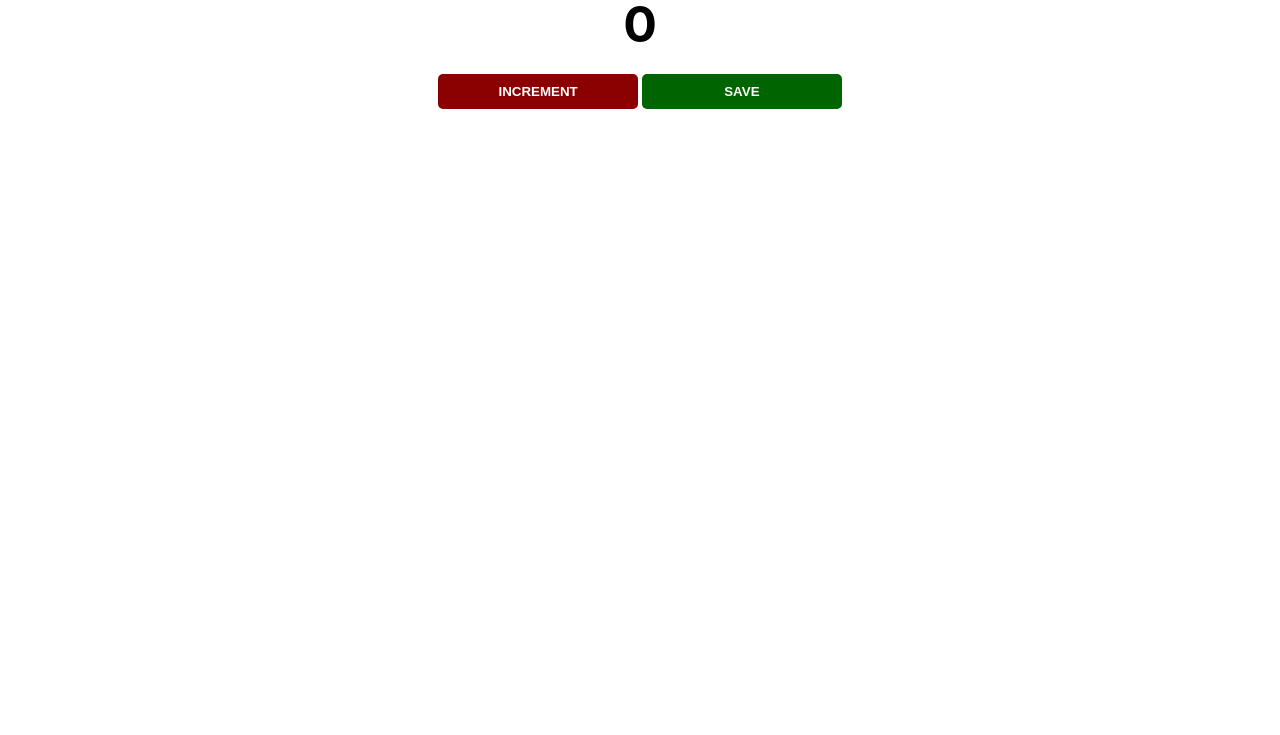
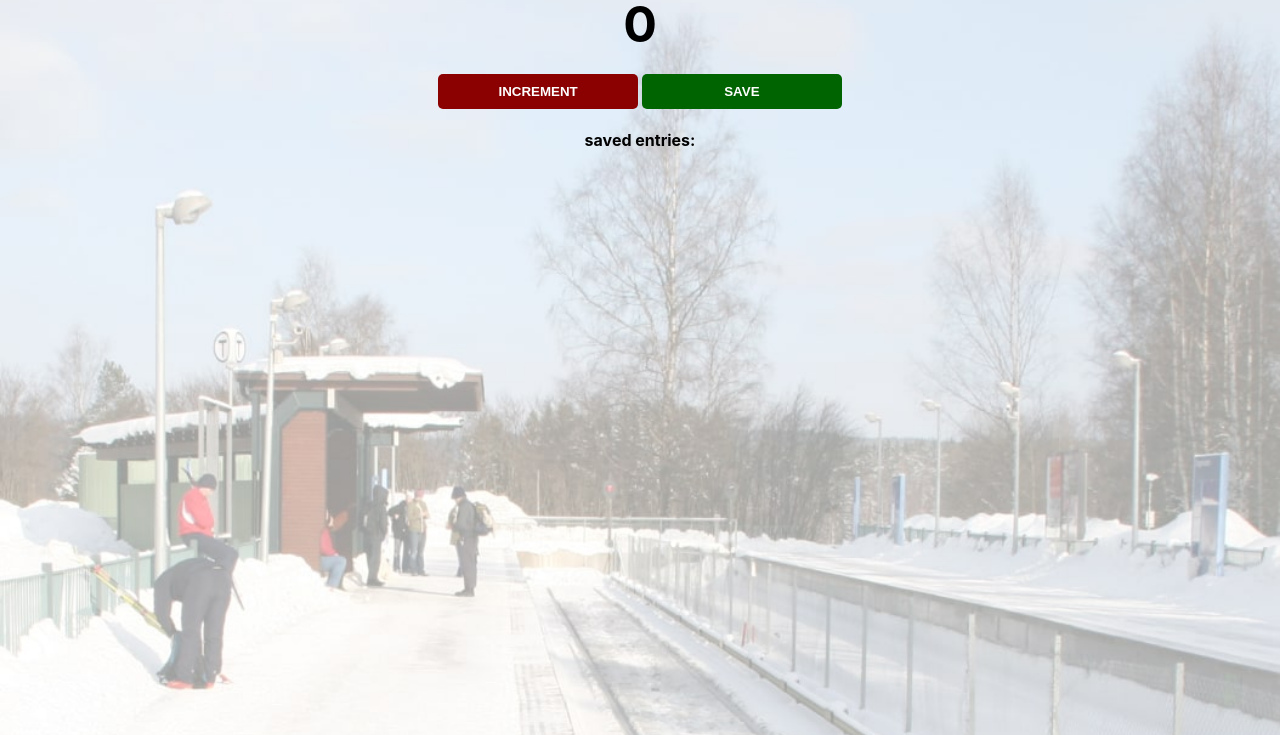
Before and after one commit to alok-38/scrimba-bootcamp, a plain HTML site: page passenger-counter-2/index.html in a window 1280 px wide. Shown: the part 65-800 px from the top of the page. Drawn offline with Linux system fonts and the light colour scheme.

Commit message:
Initial commit

```diff
--- a/passenger-counter-2/app.js
+++ b/passenger-counter-2/app.js
@@ -0,0 +1,15 @@
+function insertAfter(referenceNode, newNode) {
+  referenceNode.parentNode.insertBefore(newNode, referenceNode.nextSibling);
+}
+
+// Create a new para element
+const pEl = document.createElement("p");
+// and give it some content
+const content = document.createTextNode("saved entries:" + " ");
+// add the text node to the newly created div
+pEl.appendChild(content);
+// add the newly created element and its content into the DOM
+const buttonEl = document.getElementById("save-btn");
+const buttonEl1 = document.getElementById("increment-btn");
+// Insert p below the buttons
+insertAfter(buttonEl, pEl);
--- a/passenger-counter-2/style.css
+++ b/passenger-counter-2/style.css
@@ -1,5 +1,5 @@
 body {
-    background-image: url("station.jpg");
+    background-image: url("./images/station.jpg");
     background-size: cover;
     font-family: -apple-system, BlinkMacSystemFont, 'Segoe UI', Roboto, Oxygen, Ubuntu, Cantarell, 'Open Sans', 'Helvetica Neue', sans-serif;
     font-weight: bold;
@@ -28,6 +28,10 @@ button {
     border-radius: 5px;
 }
 
+button {
+    cursor: pointer;
+}
+
 #increment-btn {
     background: darkred;
 }
@@ -35,3 +39,13 @@ button {
 #save-btn {
     background: darkgreen;
 }
+
+#increment-btn:hover {
+    background: rgb(87, 1, 1);
+    color: aliceblue;
+}
+
+#save-btn:hover {
+    background: rgb(0, 66, 0);
+    color: aliceblue;
+}
```
